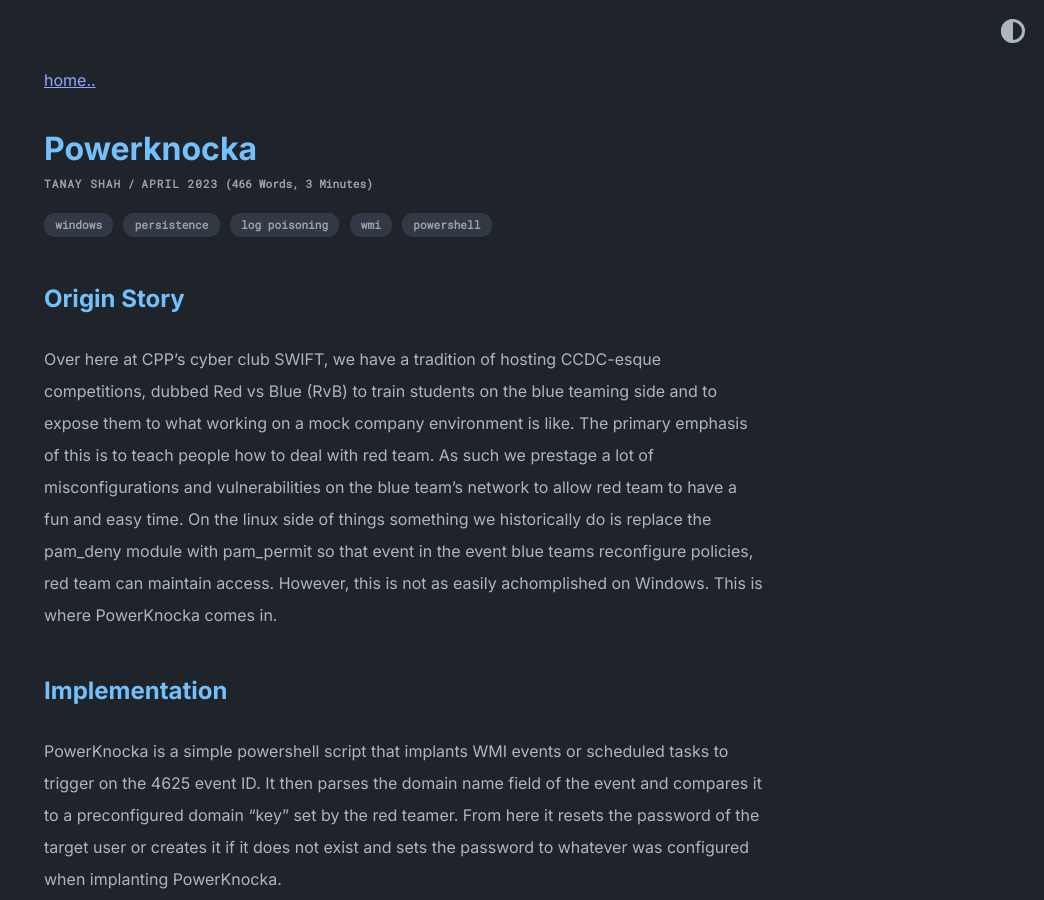
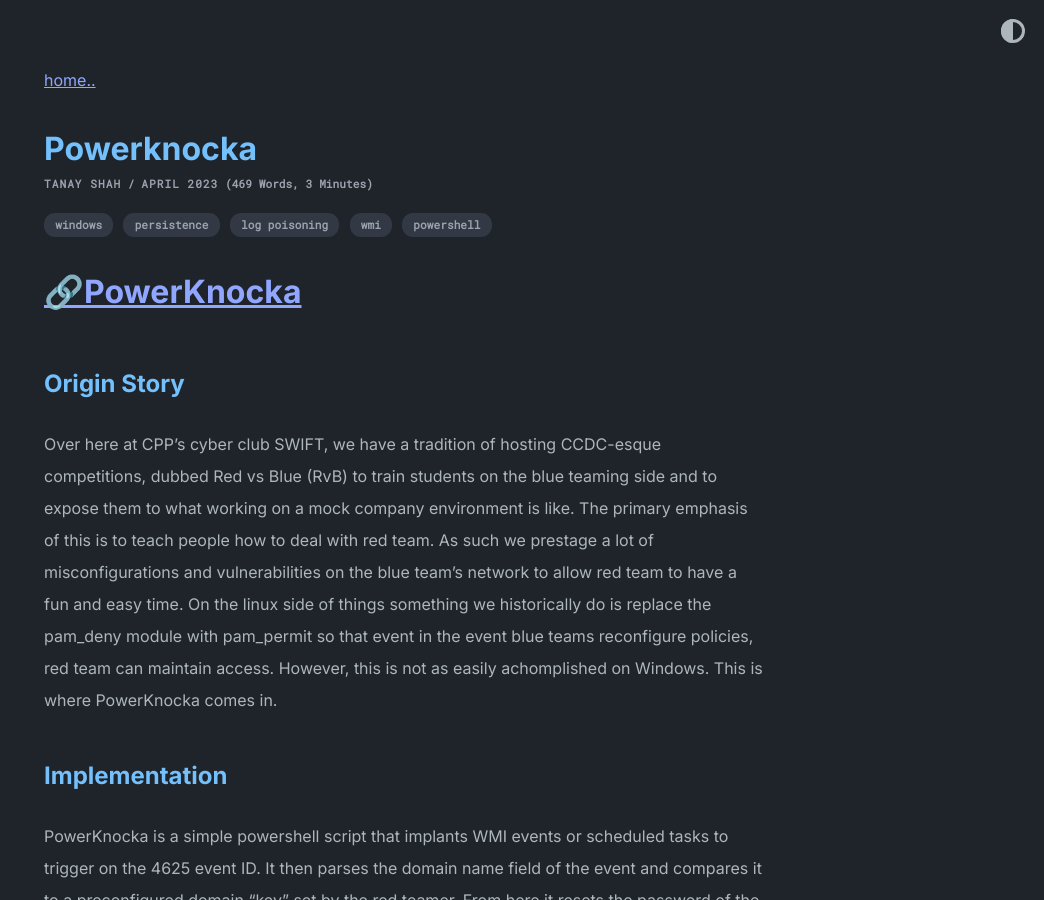
Before and after one commit to Altoid0/Altoid0.github.io, a Jekyll site: the page built from _posts/2023-04-16-powerknocka.md, in a window 1280 px wide and 900 px high. Shown: the whole window, without its empty margins (236-1280 px from the left). Built offline with Jekyll 4.4.1, drawn with Linux system fonts in a browser that asks for light colours.

Commit message:
link duh

```diff
--- a/_posts/2023-04-16-powerknocka.md
+++ b/_posts/2023-04-16-powerknocka.md
@@ -4,7 +4,7 @@ author: Tanay Shah
 tags: [windows, persistence, log poisoning, wmi, powershell]
 ---
 
-
+# [🔗PowerKnocka](https://github.com/Altoid0/PowerKnocka)
 
 ## Origin Story
 Over here at CPP's cyber club SWIFT, we have a tradition of hosting CCDC-esque competitions, dubbed Red vs Blue (RvB) to train students on the blue teaming side and to expose them to what working on a mock company environment is like. The primary emphasis of this is to teach people how to deal with red team. As such we prestage a lot of misconfigurations and vulnerabilities on the blue team's network to allow red team to have a fun and easy time. On the linux side of things something we historically do is replace the pam_deny module with pam_permit so that event in the event blue teams reconfigure policies, red team can maintain access. However, this is not as easily achomplished on Windows. This is where PowerKnocka comes in.
```
